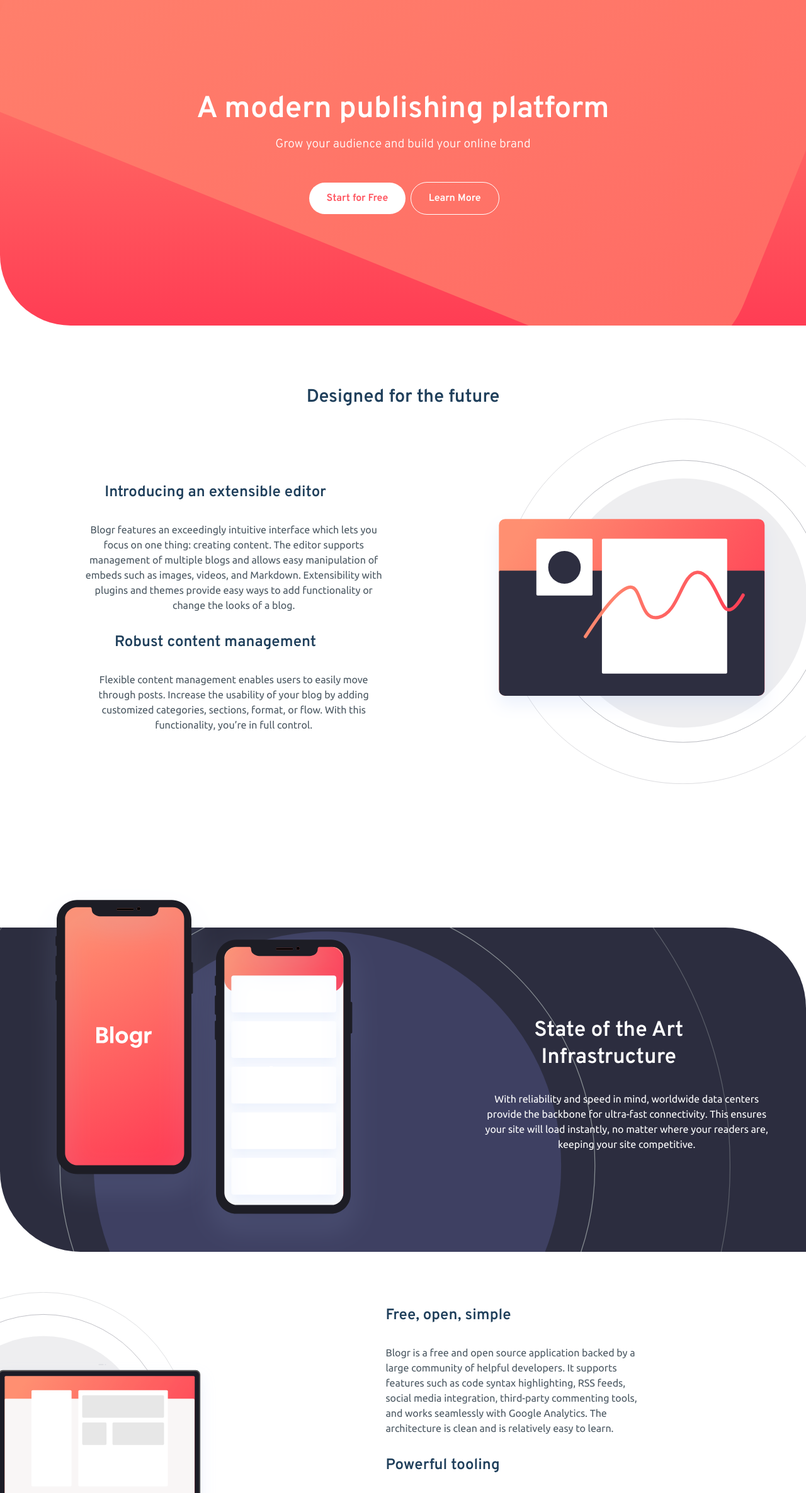
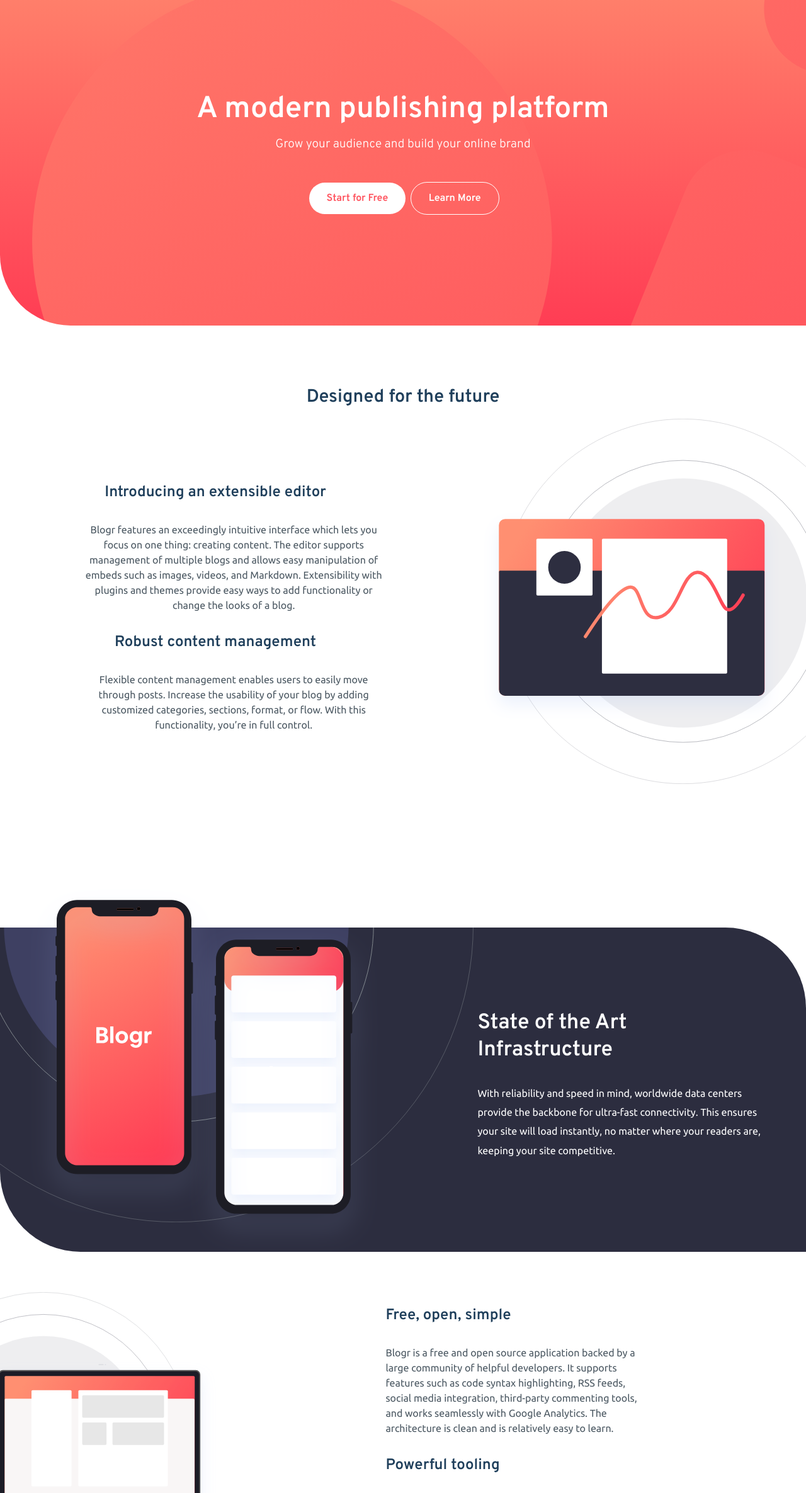
Before and after one commit to ldg/ldg.github.io, a website: page index.html in a window 1280 px wide. Shown: the part 130-2501 px from the top of the page at 63% size. Drawn offline with Linux system fonts and the light colour scheme.

Commit message:
background image tweaks

```diff
--- a/app/scss/_body.scss
+++ b/app/scss/_body.scss
@@ -18,19 +18,28 @@
 }
 section.dark {
     background: $gradient-darkgreyblue url('/img/bg-pattern-circles.svg') no-repeat;
-    background-size: cover;
-    background-position-y: -12rem;
-    background-position-x: -6rem;
+    background-size: 59rem;
+    background-position-y: -30rem !important;
+    background-position-x: -12rem !important;
     border-top-right-radius: 8rem;
     border-bottom-left-radius: 8rem;
     color: $white;
     padding: 4rem 3rem;
     position: relative;
-    h3 {
-        color: $white;
-        margin-top: 11rem;
-        font-size: 2.1rem;
+    .dark-text-container {
+        text-align: left;
+        width: 57%;
+        h3 {
+            color: $white;
+            margin-top: 11rem;
+            font-size: 2.1rem;
+        }
+        p {
+            font-size: 1rem;
+            line-height: 1.9rem;
+        }
     }
+
     img.mobile-phone-img {
     max-width: 100%;
     margin-bottom: 0;
@@ -41,6 +50,11 @@
 
 }
 section#third-section {
+    picture {
+        img.laptop-img {
+
+        }
+    }
     .section-text-container{
         width: 100%;
     }
--- a/app/scss/_header.scss
+++ b/app/scss/_header.scss
@@ -1,9 +1,9 @@
 header{
     background: url('/img/bg-pattern-intro.svg'),linear-gradient($gradient-verylightred,$gradient-lightred);
     background-repeat: no-repeat;
-    background-position-x: 36%;
-    background-position-y: 37%;
-    background-size: 400vw;
+    background-position-x: 28%;
+    background-position-y: 53%;
+    background-size: 208rem;
     width: 100vw;
     color: $white;
     border-bottom-left-radius: 7rem;
--- a/app/scss/_responsive.scss
+++ b/app/scss/_responsive.scss
@@ -189,5 +189,8 @@
 }
 
 @media screen and (min-width: $breakpoint-desktop){
-
+    section.dark img.mobile-phone-img {
+        margin-bottom: -7rem;
+        margin-left: 2rem;
+    }
 }
--- a/index.html
+++ b/index.html
@@ -16,7 +16,7 @@
 </head>
 <body>
 <header>
-  <img src="img/logo.svg" class="logo" alt="Blogr">
+  <a href="/"><img src="img/logo.svg" class="logo" alt="Blogr"></a>
   <div id="mobilemenu-toggle">
     <span class="hamburger"></span>
     <span class="hamburger"></span>
```
Also changed, not shown: css/main.css.
